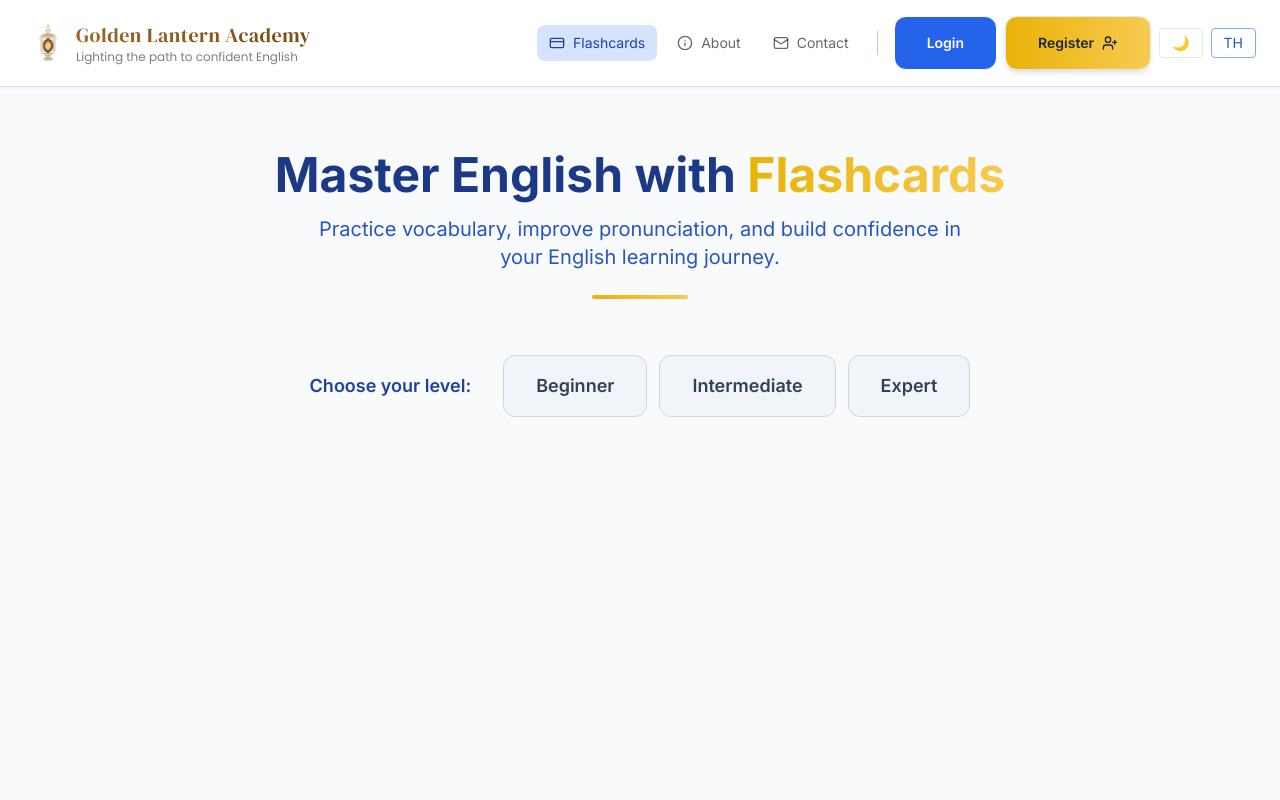
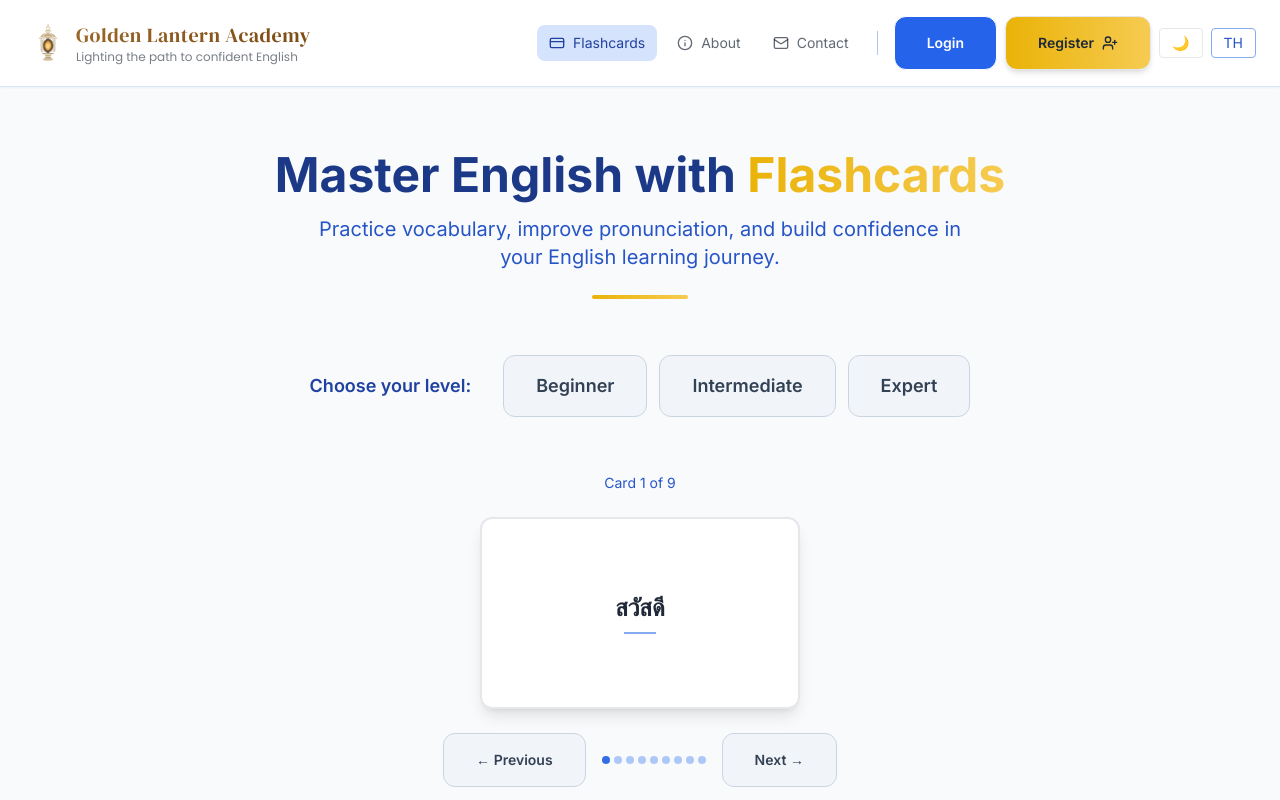
Before and after one commit to afk-bro/tiger-english, a React (Vite) app: page /flashcards in a window 1280 px wide. Shown: the top 800 px of the page. Built offline with nearby package versions, Linux system fonts and the light colour scheme; no server answers.

Commit message:
feat/flashcard-viewer: Created the flashcard viewer component. Added to flashcard page. this component shows a single flashcard at a time, with buttons to skip to the next or previous card in the set.

```diff
--- /dev/null
+++ b/src/components/flashcards/FlashcardViewer.tsx
@@ -0,0 +1,215 @@
+// src/components/flashcards/FlashcardViewer.tsx
+import { useState, useEffect } from "react";
+import { Flashcard as FlashcardData } from "@/types/flashcard";
+import { Flashcard } from "./Flashcard";
+import Button from "@/components/ui/Button";
+
+type DifficultyLevel = 'basic' | 'intermediate' | 'advanced';
+
+interface FlashcardViewerProps {
+  selectedDifficulty: DifficultyLevel | null;
+}
+
+// Mock flashcard data using the complete Flashcard interface
+const mockFlashcards: FlashcardData[] = [
+  // Basic Level Cards
+  {
+    id: '1',
+    nativeWord: 'สวัสดี',
+    englishWord: 'Hello',
+    partOfSpeech: 'interjection',
+    level: 'basic',
+    exampleSentence: 'สวัสดีครับ - Hello (polite form)',
+    imageUrl: '/images/hello.jpg'
+  },
+  {
+    id: '2',
+    nativeWord: 'น้ำ',
+    englishWord: 'Water',
+    partOfSpeech: 'noun',
+    level: 'basic',
+    exampleSentence: 'ฉันดื่มน้ำ - I drink water'
+  },
+  {
+    id: '3',
+    nativeWord: 'อาหาร',
+    englishWord: 'Food',
+    partOfSpeech: 'noun',
+    level: 'basic',
+    exampleSentence: 'อาหารอร่อย - The food is delicious'
+  },
+
+  // Intermediate Level Cards
+  {
+    id: '4',
+    nativeWord: 'การศึกษา',
+    englishWord: 'Education',
+    partOfSpeech: 'noun',
+    level: 'intermediate',
+    exampleSentence: 'การศึกษาสำคัญมาก - Education is very important'
+  },
+  {
+    id: '5',
+    nativeWord: 'ประสบการณ์',
+    englishWord: 'Experience',
+    partOfSpeech: 'noun',
+    level: 'intermediate',
+    exampleSentence: 'เขามีประสบการณ์มาก - He has a lot of experience'
+  },
+  {
+    id: '6',
+    nativeWord: 'โอกาส',
+    englishWord: 'Opportunity',
+    partOfSpeech: 'noun',
+    level: 'intermediate',
+    exampleSentence: 'นี่เป็นโอกาสดี - This is a good opportunity'
+  },
+
+  // Advanced Level Cards
+  {
+    id: '7',
+    nativeWord: 'ความรับผิดชอบ',
+    englishWord: 'Responsibility',
+    partOfSpeech: 'noun',
+    level: 'advanced',
+    exampleSentence: 'เขามีความรับผิดชอบสูง - He has high responsibility'
+  },
+  {
+    id: '8',
+    nativeWord: 'การพัฒนา',
+    englishWord: 'Development',
+    partOfSpeech: 'noun',
+    level: 'advanced',
+    exampleSentence: 'การพัฒนาเทคโนโลยี - Technology development'
+  },
+  {
+    id: '9',
+    nativeWord: 'ความเข้าใจ',
+    englishWord: 'Understanding',
+    partOfSpeech: 'noun',
+    level: 'advanced',
+    exampleSentence: 'ความเข้าใจที่ลึกซึ้ง - Deep understanding'
+  }
+];
+
+export function FlashcardViewer({ selectedDifficulty }: FlashcardViewerProps) {
+  const [currentCardIndex, setCurrentCardIndex] = useState(0);
+
+  // Filter cards based on selected difficulty
+  const filteredCards = selectedDifficulty
+    ? mockFlashcards.filter(card => card.level === selectedDifficulty)
+    : mockFlashcards;
+
+  // Reset to first card when difficulty changes
+  useEffect(() => {
+    setCurrentCardIndex(0);
+  }, [selectedDifficulty]);
+
+  // Handle navigation
+  const goToPrevious = () => {
+    setCurrentCardIndex(prev =>
+      prev === 0 ? filteredCards.length - 1 : prev - 1
+    );
+  };
+
+  const goToNext = () => {
+    setCurrentCardIndex(prev =>
+      prev === filteredCards.length - 1 ? 0 : prev + 1
+    );
+  };
+
+  // Handle keyboard navigation
+  useEffect(() => {
+    const handleKeyPress = (event: KeyboardEvent) => {
+      if (event.key === 'ArrowLeft') {
+        goToPrevious();
+      } else if (event.key === 'ArrowRight') {
+        goToNext();
+      }
+    };
+
+    window.addEventListener('keydown', handleKeyPress);
+    return () => window.removeEventListener('keydown', handleKeyPress);
+  }, [filteredCards.length]);
+
+  // Show empty state if no cards available
+  if (filteredCards.length === 0) {
+    return (
+      <div className="flex flex-col items-center justify-center py-16">
+        <div className="text-center">
+          <h3 className="text-xl font-semibold text-primary-700 mb-2">
+            No flashcards available
+          </h3>
+          <p className="text-primary-600">
+            {selectedDifficulty
+              ? `No cards found for ${selectedDifficulty} level`
+              : 'No flashcards to display'
+            }
+          </p>
+        </div>
+      </div>
+    );
+  }
+
+  const currentCard = filteredCards[currentCardIndex];
+
+  return (
+    <div className="flex flex-col items-center space-y-6 py-8">
+      {/* Card Counter */}
+      <div className="text-sm text-primary-600 font-medium">
+        Card {currentCardIndex + 1} of {filteredCards.length}
+        {selectedDifficulty && (
+          <span className="ml-2 px-2 py-1 bg-primary-100 text-primary-700 rounded-full text-xs capitalize">
+            {selectedDifficulty}
+          </span>
+        )}
+      </div>
+
+      {/* Flashcard */}
+      <div className="flex justify-center">
+        <Flashcard data={currentCard} />
+      </div>
+
+      {/* Navigation Controls */}
+      <div className="flex items-center space-x-4">
+        <Button
+          variant="secondary"
+          size="sm"
+          onClick={goToPrevious}
+          className="px-4 py-2"
+        >
+          ← Previous
+        </Button>
+
+        <div className="flex space-x-1">
+          {filteredCards.map((_, index) => (
+            <button
+              key={index}
+              onClick={() => setCurrentCardIndex(index)}
+              className={`w-2 h-2 rounded-full transition-colors ${
+                index === currentCardIndex
+                  ? 'bg-primary-500'
+                  : 'bg-primary-200 hover:bg-primary-300'
+              }`}
+              aria-label={`Go to card ${index + 1}`}
+            />
+          ))}
+        </div>
+
+        <Button
+          variant="secondary"
+          size="sm"
+          onClick={goToNext}
+          className="px-4 py-2"
+        >
+          Next →
+        </Button>
+      </div>
+
+      {/* Keyboard hint */}
+      <p className="text-xs text-primary-500 text-center">
+        Use ← → arrow keys to navigate
+      </p>
+    </div>
+  );
+}
--- a/src/pages/FlashcardsPage.tsx
+++ b/src/pages/FlashcardsPage.tsx
@@ -2,6 +2,7 @@
 import { useState } from "react";
 import { WelcomeBanner } from "@/components/flashcards/WelcomeBanner";
 import { DifficultySelector } from "@/components/flashcards/DifficultySelector";
+import { FlashcardViewer } from "@/components/flashcards/FlashcardViewer";
 
 type DifficultyLevel = 'basic' | 'intermediate' | 'advanced';
 
@@ -20,9 +21,11 @@ export default function FlashcardsPage() {
           onDifficultyChange={setSelectedDifficulty}
         />
 
+        {/* Flashcard Viewer */}
+        <FlashcardViewer selectedDifficulty={selectedDifficulty} />
+
         {/* Placeholder for future components */}
         <div className="mt-12">
-          {/* FlashcardViewer will go here */}
           {/* ActionBar will go here */}
           {/* StudyModeView will go here */}
           {/* AddWordModal will go here */}
```
